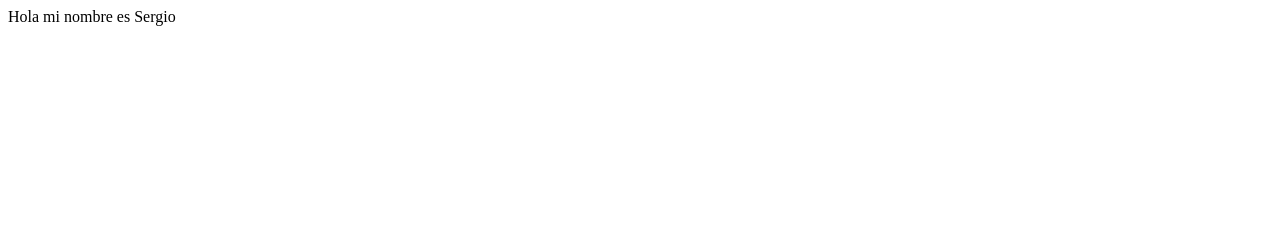
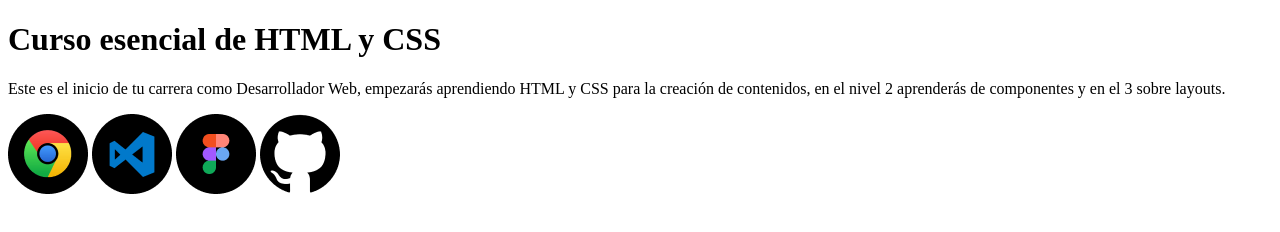
Before and after one commit to jsergioca/curso-esencial-html-css, a plain HTML site: page index.html in a window 1280 px wide. Drawn offline with Linux system fonts and the light colour scheme.

Commit message:
Se agregan imágenes al proyecto

```diff
--- a/index.html
+++ b/index.html
@@ -1,11 +1,19 @@
 <!DOCTYPE html>
-<html lang="en">
+<html lang="es">
 <head>
     <meta charset="UTF-8">
     <meta name="viewport" content="width=device-width, initial-scale=1.0">
-    <title>Document</title>
+    <title>El blog de Sergio</title>
 </head>
 <body>
-    Hola mi nombre es Sergio
+    <h1>Curso esencial de HTML y CSS</h1>
+    <p>
+        Este es el inicio de tu carrera como Desarrollador Web, empezarás aprendiendo HTML y CSS para la creación
+        de contenidos, en el nivel 2 aprenderás de componentes y en el 3 sobre layouts.
+    </p>
+    <img src="images/google-chrome.png" alt="Logo de Google Chrome" title="Logo de Google Chrome">
+    <img src="images/visual-studio-code.png" alt="Logo de Visual Studio Code" title="Logo de Visual Studio Code">
+    <img src="images/figma.png" alt="Logo de Figma" title="Logo de Figma">
+    <img src="images/github.png" alt="Logo de Github" title="Logo de Github">
 </body>
 </html>
```
Also changed, not shown: images/figma.png (added), images/github.png (added), images/google-chrome.png (added), images/visual-studio-code.png (added).
